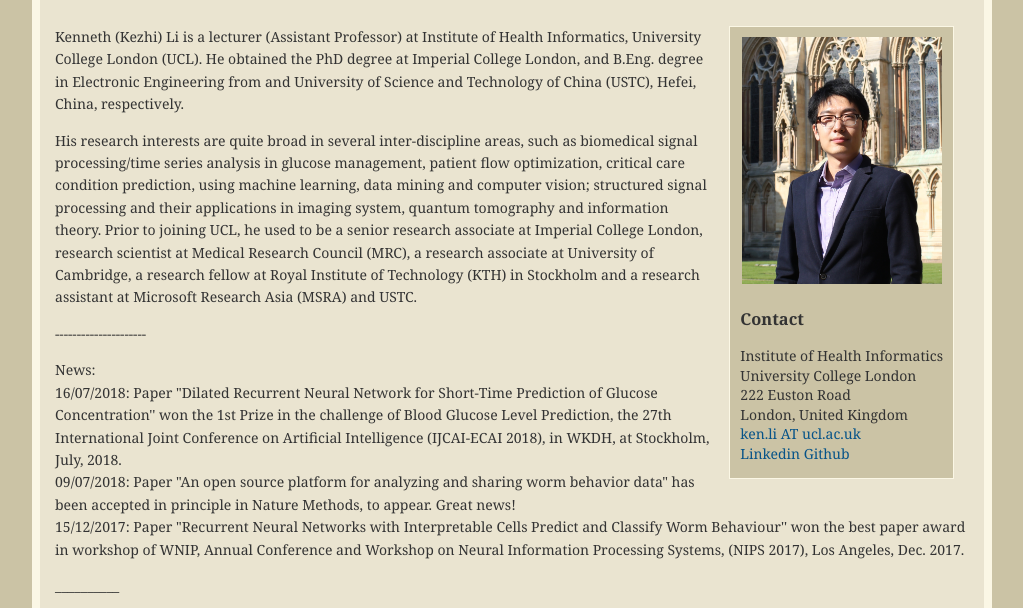
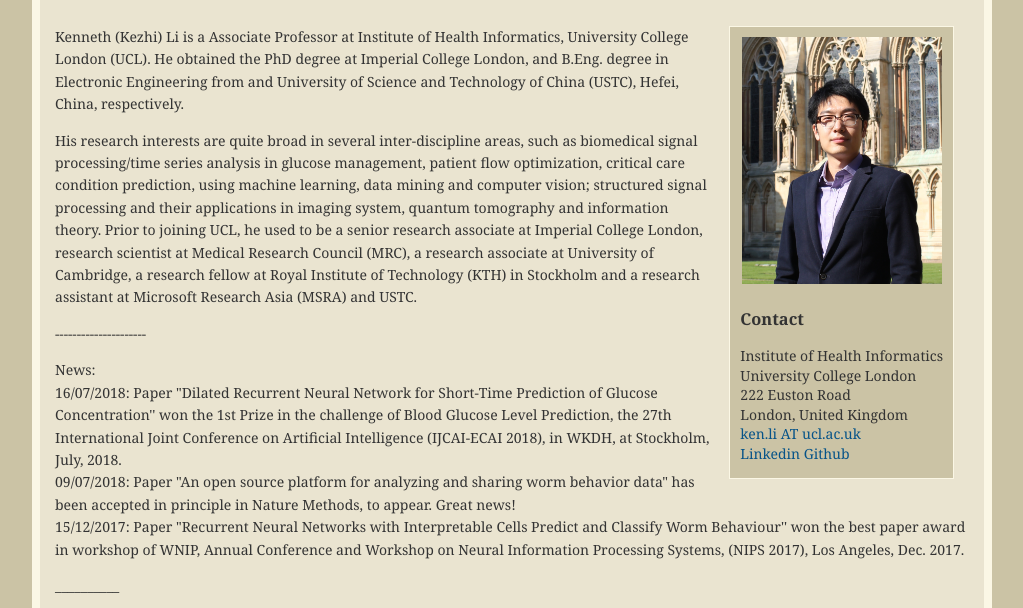
Before and after one commit to KezhiLi/KezhiLi.github.io, a plain HTML site: page index.html in a window 1280 px wide. Shown: the part 146-754 px from the top of the page, without its empty margins (128-1151 px from the left). Drawn offline with Linux system fonts and the light colour scheme; a script that the page names is missing.

Commit message:
index.html

```diff
--- a/index.html
+++ b/index.html
@@ -45,7 +45,7 @@
 				<a href="https://github.com/KezhiLi/">Github</a></p>
         	</div>
 
-        	<p>Kenneth (Kezhi) Li is a lecturer (Assistant Professor) at Institute of Health Informatics, University College London (UCL). He obtained the PhD degree at Imperial College London, and B.Eng. degree in Electronic Engineering from and University of Science and Technology of China (USTC), Hefei, China,
+        	<p>Kenneth (Kezhi) Li is a Associate Professor at Institute of Health Informatics, University College London (UCL). He obtained the PhD degree at Imperial College London, and B.Eng. degree in Electronic Engineering from and University of Science and Technology of China (USTC), Hefei, China,
 			respectively. </p>
 
 			<p>His research interests are quite broad in several inter-discipline areas, such as biomedical signal processing/time series analysis in glucose management, patient flow optimization, critical care condition prediction, using machine learning, data mining and computer vision; structured signal processing and their applications in imaging system, quantum tomography and information theory. Prior to joining UCL, he used to be a senior research associate at Imperial College London, research scientist at Medical Research Council (MRC), a research associate at University of Cambridge, a research fellow at Royal Institute of Technology (KTH) in Stockholm and a research assistant at Microsoft Research Asia (MSRA) and USTC. </p>
```
